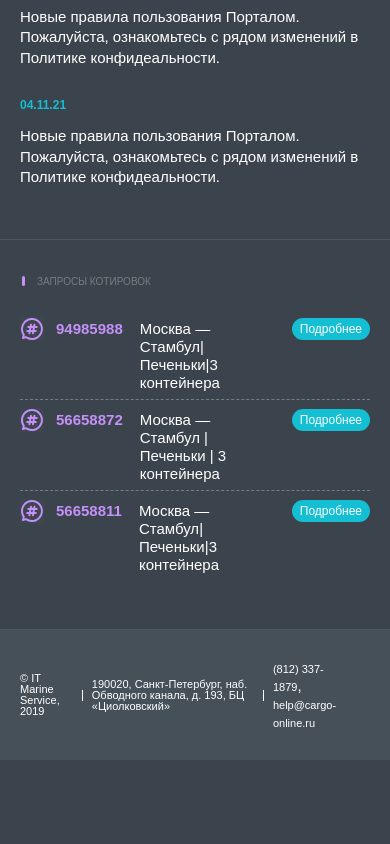
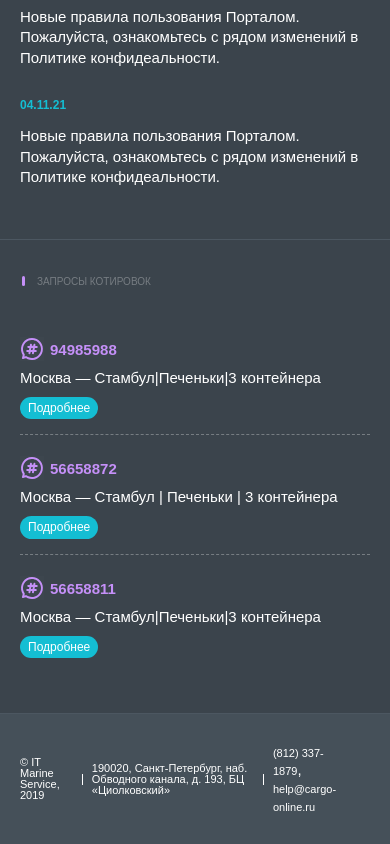
Before and after one commit to Vlad-95/itms, a website: page index.html in a window 390 px wide. Shown: the part 2385-3229 px from the top of the page. Before the commit the page ends 3145 px from the top, so only its background shows below. Drawn offline with Linux system fonts and the light colour scheme; a web font is replaced by a local one.

Commit message:
request adaptive

```diff
--- a/less/sections/request.less
+++ b/less/sections/request.less
@@ -56,3 +56,37 @@
         }
     }
 }
+
+@media screen and (max-width: 768px) {
+    .request {
+        &__item {
+            display: block;
+            padding: 15px 0;
+            position: relative;
+
+            &:first-of-type {
+                padding-top: 15px;
+            }
+
+            .icon {
+                position: absolute;
+                left: 0;
+                top: 20px;
+            }
+
+            .id {
+                margin: 10px 0 0 30px;
+            }
+
+            .text {
+                margin: 10px 0 0;
+                padding-right: 0;
+            }
+
+            .more {
+                margin: 10px 0 0 0;
+                display: inline-block;
+            }
+        }
+    }
+}
```
Also changed, not shown: css/style.css, 1 other file.
